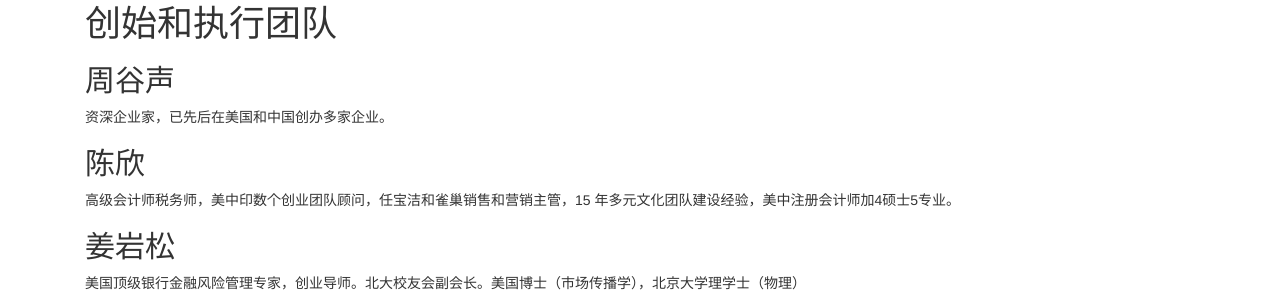
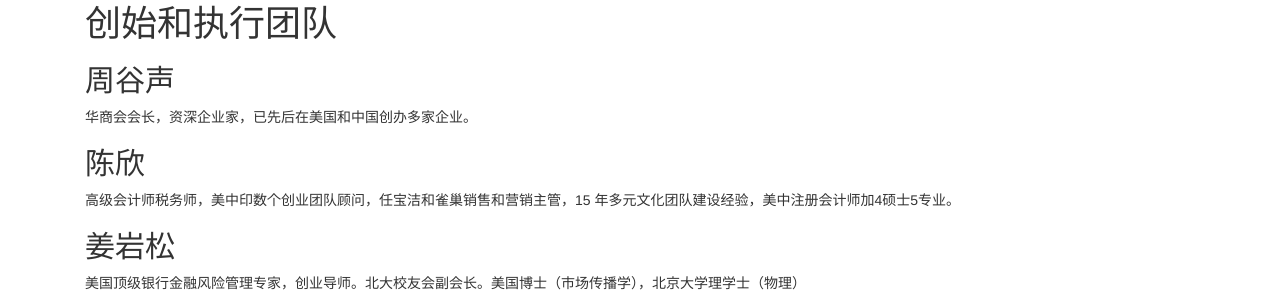
Before and after one commit to ibinc/ibinc.github.io, a Jekyll site: the page built from team_cn.md, in a window 1280 px wide. Shown: the part 154-454 px from the top of the page. Built offline with Jekyll 4.4.1, drawn with Linux system fonts in a browser that asks for light colours; Markdown is read by kramdown in place of the engine named in the settings.

Commit message:
Update team_cn.md

```diff
--- a/team_cn.md
+++ b/team_cn.md
@@ -5,7 +5,7 @@ title: 我们的团队
 # 创始和执行团队
 
 ## 周谷声
-资深企业家，已先后在美国和中国创办多家企业。
+华商会会长，资深企业家，已先后在美国和中国创办多家企业。
 
 ## 陈欣
 高级会计师税务师，美中印数个创业团队顾问，任宝洁和雀巢销售和营销主管，15 年多元文化团队建设经验，美中注册会计师加4硕士5专业。
```
